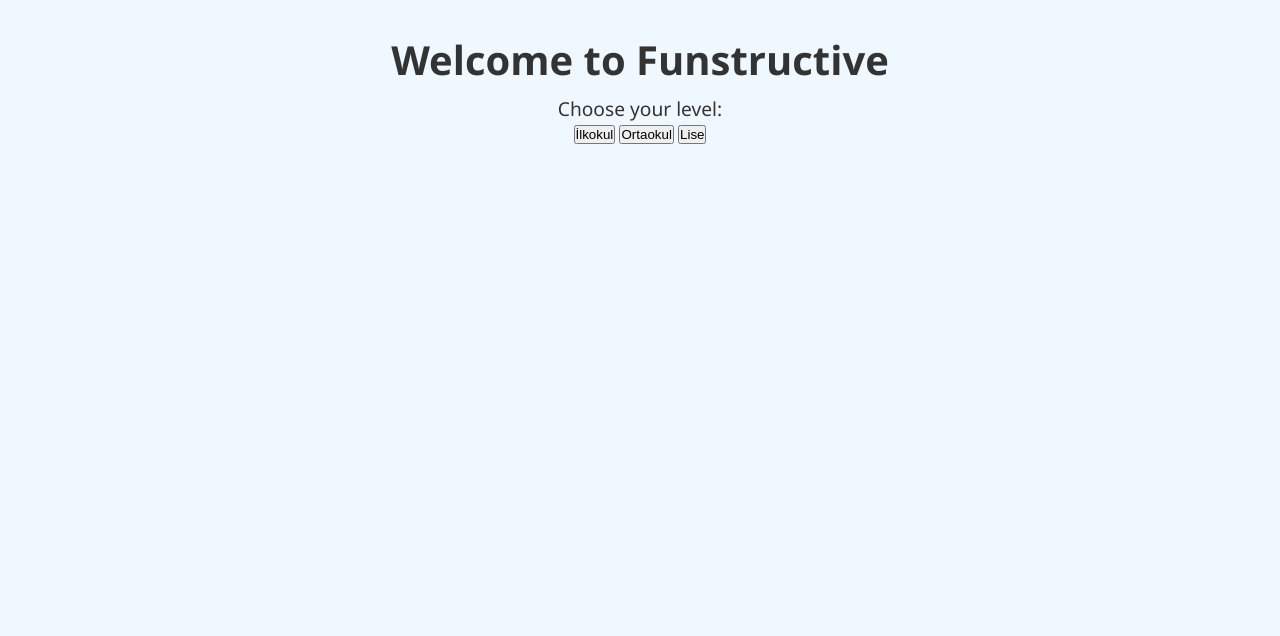
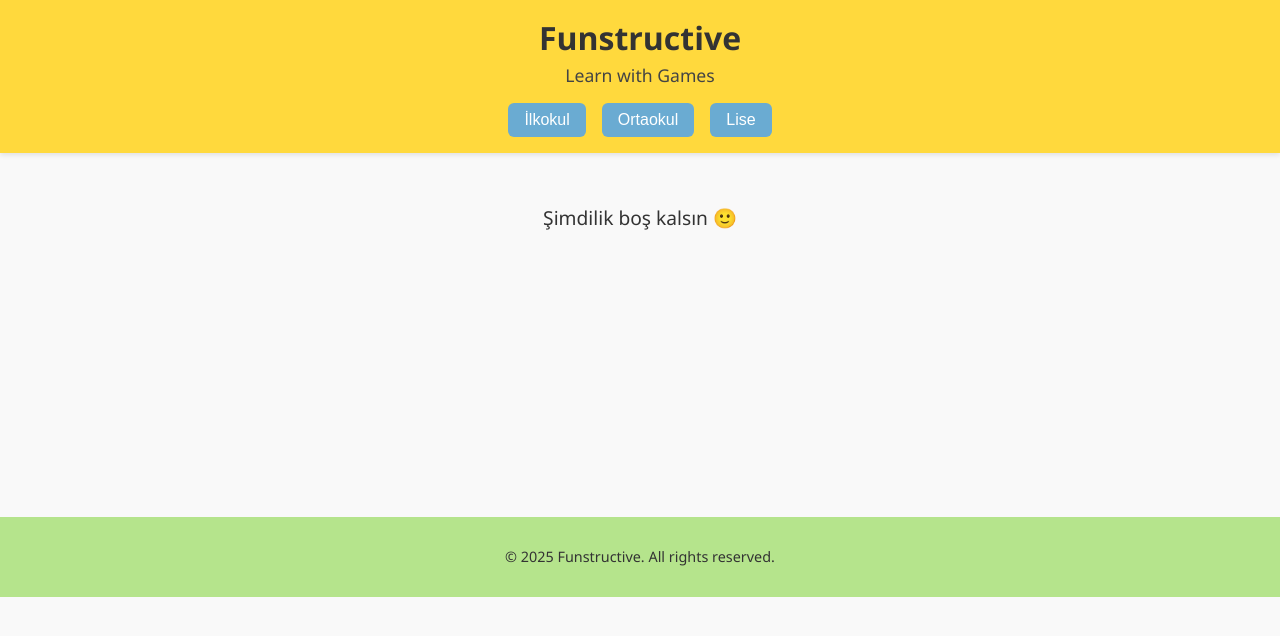
Before and after one commit to tuncmstf/funstructive, a plain HTML site: page index.html in a window 1280 px wide. Drawn offline with Linux system fonts and the light colour scheme.

Commit message:
Update Homepage

```diff
--- a/index.html
+++ b/index.html
@@ -2,18 +2,27 @@
 <html lang="en">
 <head>
   <meta charset="UTF-8">
-  <title>Funstructive</title>
+  <title>Funstructive - Learn with Games</title>
   <link rel="stylesheet" href="style.css">
 </head>
 <body>
-  <h1>Welcome to Funstructive</h1>
-  <p>Choose your level:</p>
+  <header>
+    <h1>Funstructive</h1>
+    <p>Learn with Games</p>
+    <nav>
+      <button onclick="goToLevel('primary')">İlkokul</button>
+      <button onclick="goToLevel('middle')">Ortaokul</button>
+      <button onclick="goToLevel('high')">Lise</button>
+    </nav>
+  </header>
 
-  <div class="buttons">
-    <button onclick="goToLevel('primary')">İlkokul</button>
-    <button onclick="goToLevel('middle')">Ortaokul</button>
-    <button onclick="goToLevel('high')">Lise</button>
-  </div>
+  <main>
+    <p>Şimdilik boş kalsın 🙂</p>
+  </main>
+
+  <footer>
+    <p>&copy; 2025 Funstructive. All rights reserved.</p>
+  </footer>
 
   <script src="script.js"></script>
 </body>
--- a/script.js
+++ b/script.js
@@ -0,0 +1,4 @@
+function goToLevel(level) {
+  alert("You clicked: " + level);
+  // İleride buraya yönlendirme veya içerik yükleme ekleyeceğiz
+}
--- a/style.css
+++ b/style.css
@@ -1,61 +1,61 @@
-* {
-  box-sizing: border-box;
+body {
   margin: 0;
-  padding: 0;
-}
-
-body {
   font-family: 'Segoe UI', sans-serif;
-  background-color: #f0f8ff;
+  background-color: #F9F9F9;
   color: #333;
-  text-align: center;
-  padding: 2rem;
 }
 
 header {
-  background-color: #004080;
-  color: white;
-  padding: 2rem 1rem;
-  margin-bottom: 2rem;
+  background-color: #FFD93D;
+  padding: 1rem;
+  text-align: center;
+  box-shadow: 0 2px 5px rgba(0,0,0,0.1);
 }
 
-h1 {
-  font-size: 2.5rem;
+header h1 {
+  margin: 0;
+  font-size: 2rem;
+  color: #333;
 }
 
-p {
-  font-size: 1.2rem;
-  margin-top: 0.5rem;
+header p {
+  margin: 0.25rem 0 1rem;
+  font-size: 1.1rem;
+  color: #444;
 }
 
-.level-section h2 {
-  margin-bottom: 1rem;
+nav {
+  display: flex;
+  justify-content: center;
+  gap: 1rem;
 }
 
-.level-buttons {
-  display: flex;
-  flex-direction: column;
-  gap: 1rem;
-  max-width: 400px;
-  margin: 0 auto;
-}
-
-.level-btn {
-  background-color: #0066cc;
+nav button {
+  padding: 0.5rem 1rem;
+  background-color: #6AABD2;
   color: white;
-  padding: 1rem;
-  border-radius: 8px;
-  text-decoration: none;
-  font-size: 1.2rem;
+  border: none;
+  border-radius: 6px;
+  font-size: 1rem;
+  cursor: pointer;
   transition: background-color 0.3s;
 }
 
-.level-btn:hover {
-  background-color: #004c99;
+nav button:hover {
+  background-color: #4d90b3;
+}
+
+main {
+  padding: 2rem;
+  min-height: 300px;
+  text-align: center;
+  font-size: 1.2rem;
 }
 
 footer {
-  margin-top: 3rem;
+  background-color: #B5E48C;
+  padding: 1rem;
+  text-align: center;
   font-size: 0.9rem;
-  color: #555;
+  color: #333;
 }
```
